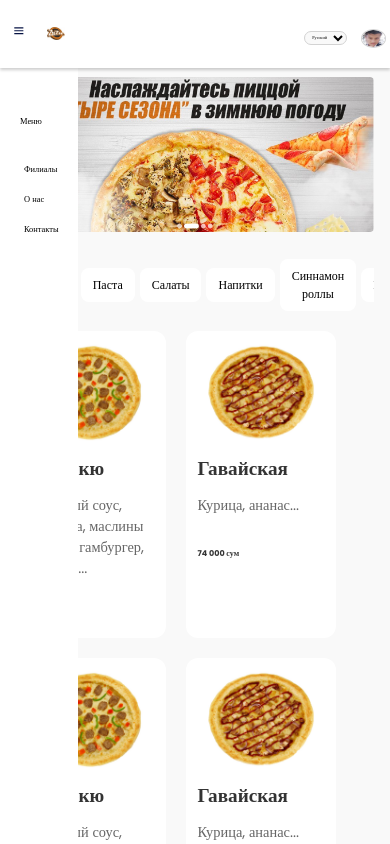
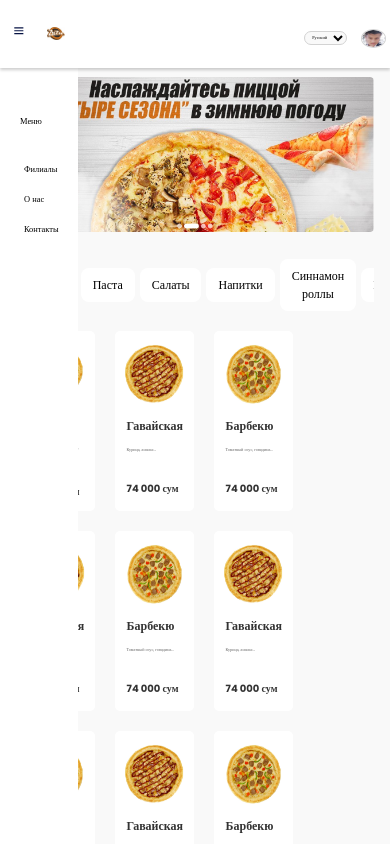
Before and after one commit to Sultan2003/Pizza_project, a React (Vite) app: page / in a window 390 px wide. Built offline with nearby package versions, Linux system fonts and the light colour scheme.

Commit message:
Responsive changes

```diff
--- a/src/Pages/Dashboard/Dashboard.module.scss
+++ b/src/Pages/Dashboard/Dashboard.module.scss
@@ -26,6 +26,7 @@
       border-radius: 10px;
       cursor: pointer;
       transition: background-color 0.3s ease;
+      font-size: 2vh;
 
       &:hover {
         background-color: #ddd;
@@ -44,7 +45,6 @@
     gap: 20px;
   }
 }
-
 
 @media (max-width: 576px) {
   .dashboardbody {
@@ -94,7 +94,6 @@
   }
 }
 
-
 @media (max-width: 360px) {
   .dashboardbody {
     margin: 2vh 2vw;
--- a/src/components/ProductCard/Card.module.scss
+++ b/src/components/ProductCard/Card.module.scss
@@ -10,8 +10,8 @@
   align-items: flex-start;
   padding: 16px;
   gap: 16px;
-  width: 309px;
-  height: 430px;
+  width: 20.25vw;
+  height: auto;
   background: #ffffff;
   border-radius: 12px;
   flex-grow: 0;
@@ -23,8 +23,8 @@
   img {
     align-self: center;
     border-radius: 8px;
-    max-width: 100%;
-    height: auto;
+    max-width: 18vw;
+    height: 30vh;
   }
 
   h3 {
@@ -36,17 +36,17 @@
 
   p {
     height: 30px;
-    font-size: 1em;
+    font-size: 2.5vh;
     color: #666;
   }
 
   .pricebutton {
-    padding-top: 15px;
+    padding-top: 10%;
 
     span {
       font-weight: bold;
       color: #333;
-      font-size: 1.2em;
+      font-size: 3vh;
     }
 
     button {
@@ -56,7 +56,9 @@
       border-radius: 8px;
       cursor: pointer;
       margin-left: 20px;
-      font-size: 14px;
+      font-size: 1.8vh;
+      margin-left: 3.5vw;
+      width: 6.5vw;
 
       &:hover {
         background-color: #ec8d1e;
@@ -68,16 +70,17 @@
 @media (max-width: 576px) {
   .card {
     max-width: 150px;
-    height: auto;
+    height: 180px;
     padding: 12px;
     gap: 12px;
+    border-radius: 5px;
 
     h3 {
-      font-size: 1.2em;
+      font-size: 12px;
     }
 
     p {
-      font-size: 0.9em;
+      font-size: 0.5vh;
       height: auto;
     }
 
@@ -85,7 +88,7 @@
       padding-top: 10px;
 
       span {
-        font-size: 0.5em;
+        font-size: 10px;
       }
 
       button {
@@ -112,7 +115,7 @@
 
     .pricebutton {
       span {
-        font-size: 0.9em;
+        font-size: 7px;
       }
 
       button {
```
